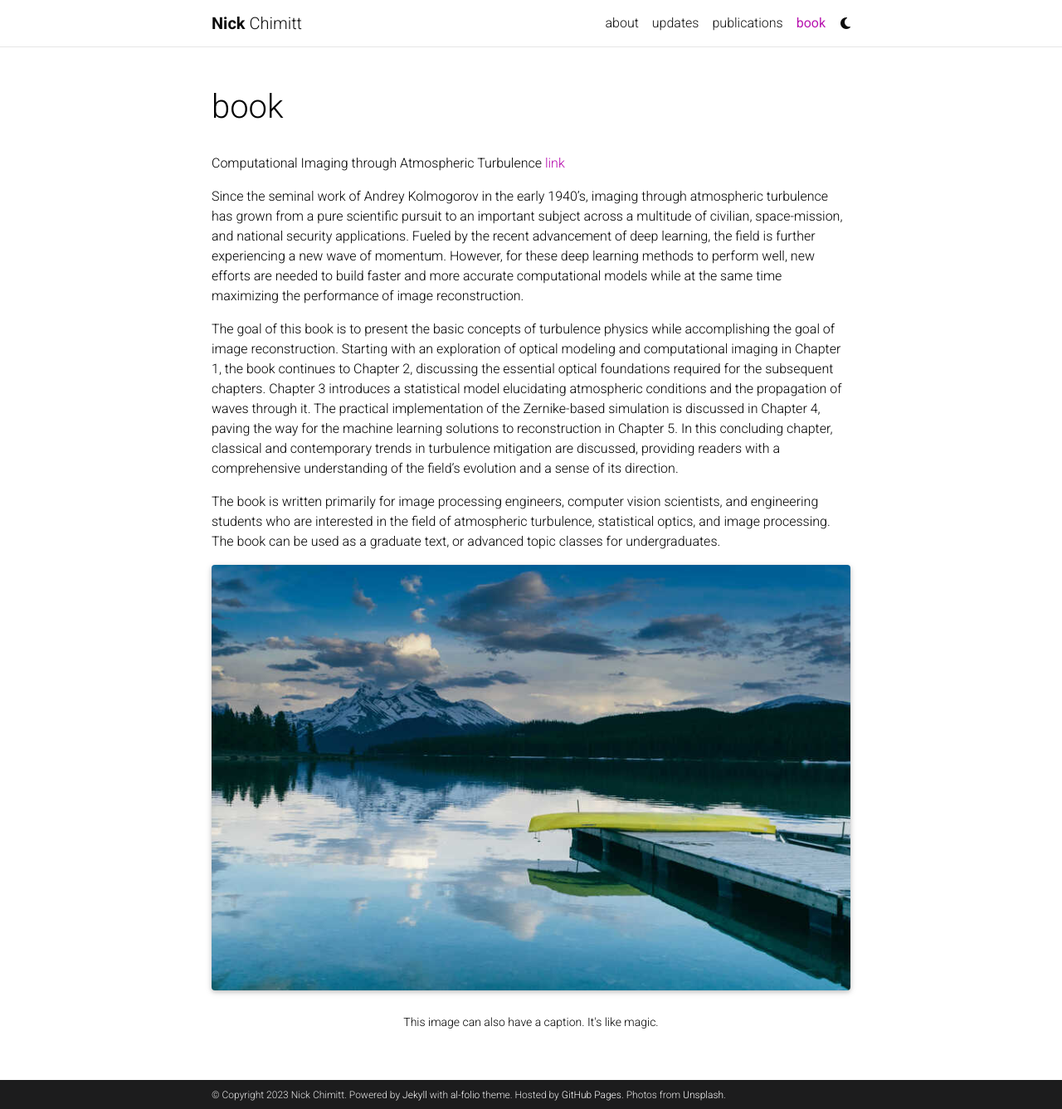
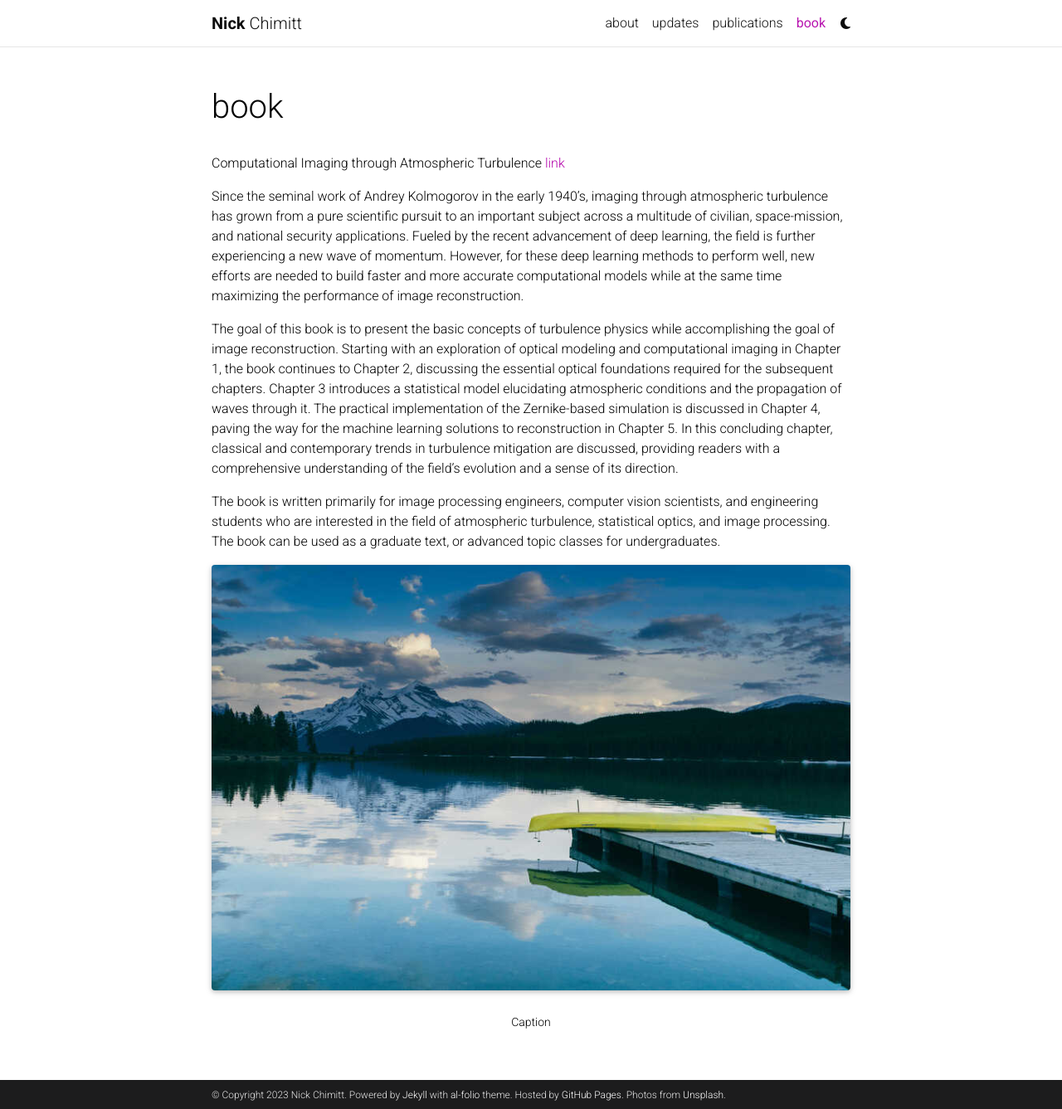
Before and after one commit to nchimitt/nchimitt.github.io, a Jekyll site: the page built from _pages/tutorial.md, in a window 1280 px wide and 1337 px high. Shown: the whole window at 83% size. Built offline with Jekyll 4.4.1, drawn with Linux system fonts in a browser that asks for light colours; full-size pictures stand in for the smaller copies a plugin makes; comment, search, counter and statistics services are not loaded; a style sheet for code colours, icons or effects is not loaded.

Commit message:
url_test

```diff
--- a/_bibliography/papers.bib
+++ b/_bibliography/papers.bib
@@ -44,7 +44,8 @@
   booktitle={Proceedings of the IEEE/CVF International Conference on Computer Vision},
   pages={14759--14768},
   year={2021},
-  selected={true}
+  selected={true},
+  url={https://arxiv.org/abs/2107.11627}
 }
 
 @article{zhang2022imaging,
--- a/_pages/tutorial.md
+++ b/_pages/tutorial.md
@@ -14,11 +14,13 @@ The goal of this book is to present the basic concepts of turbulence physics whi
 
 The book is written primarily for image processing engineers, computer vision scientists, and engineering students who are interested in the field of atmospheric turbulence, statistical optics, and image processing. The book can be used as a graduate text, or advanced topic classes for undergraduates.
 
+
+
 <div class="row">
     <div class="col-sm mt-3 mt-md-0">
-        {% include figure.html path="assets/img/5.jpg" title="example image" class="img-fluid rounded z-depth-1" %}
+        {% include figure.html path="assets/img/5.jpg" title="Images seen through atmospheric turbulence" class="img-fluid rounded z-depth-1" %}
     </div>
 </div>
 <div class="caption">
-    This image can also have a caption. It's like magic.
+    Caption
 </div>
```
